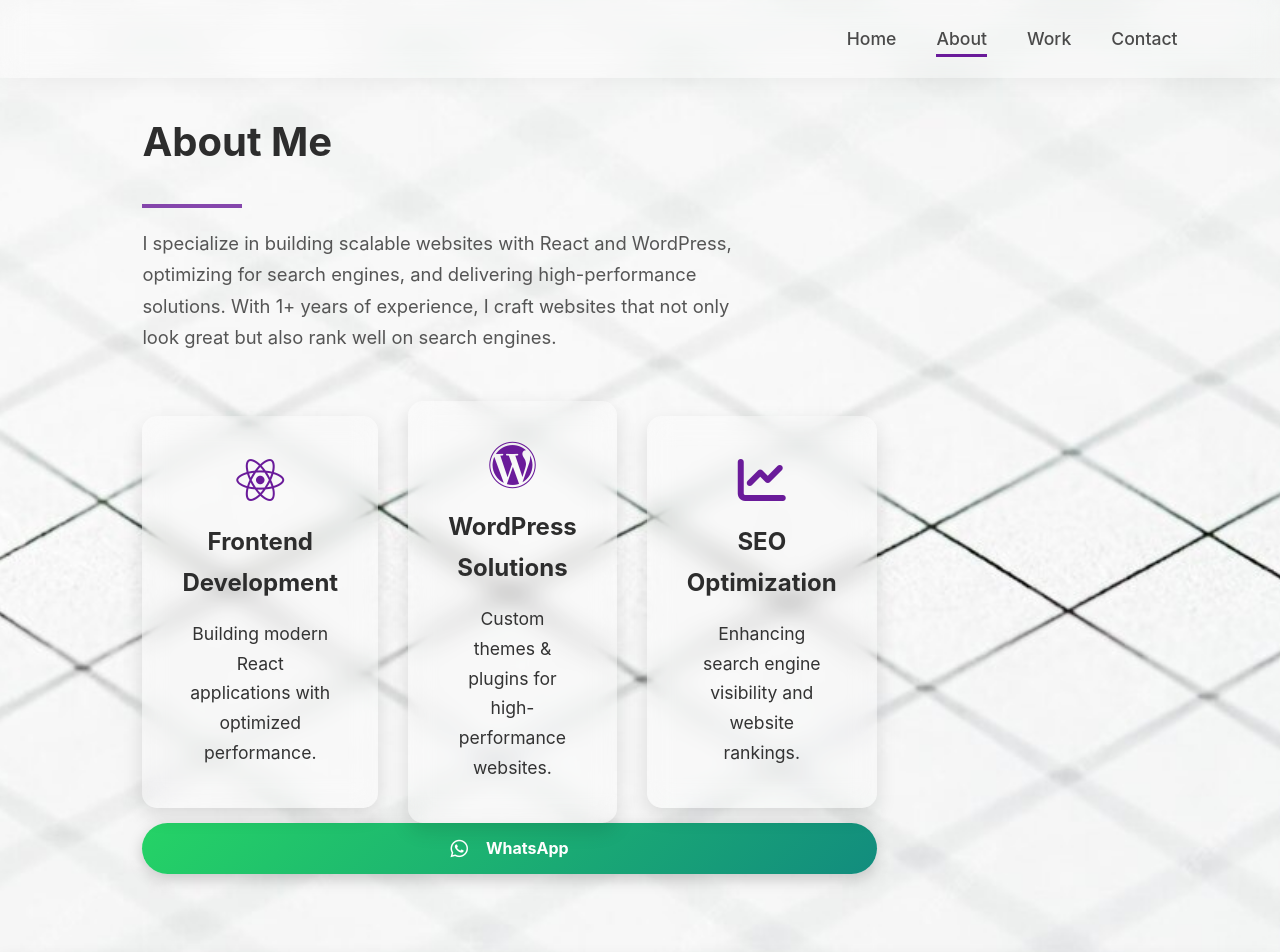
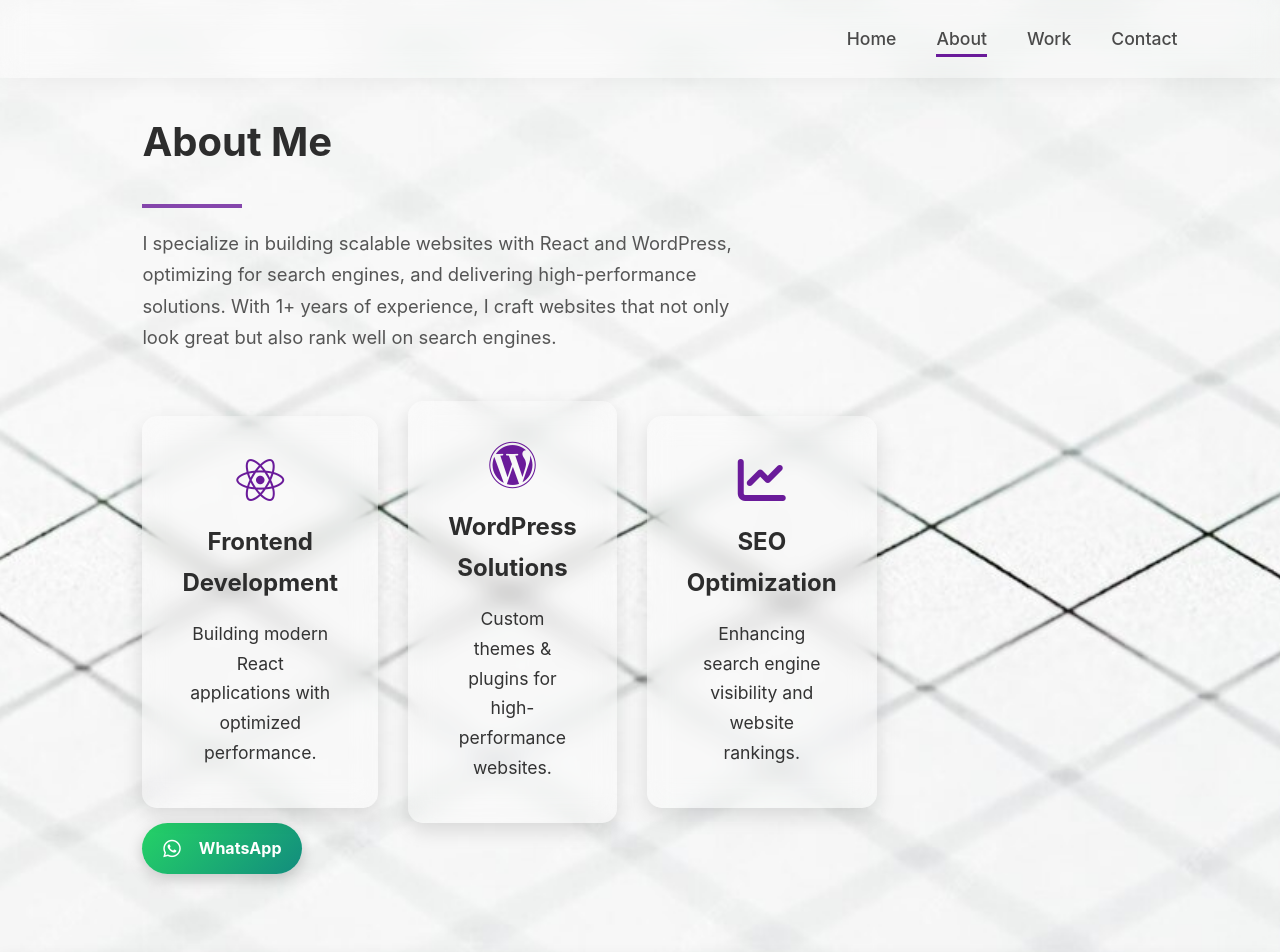
Before and after one commit to thekashifrehman/portfolio, a plain HTML site: page about.html in a window 1280 px wide. Shown: the top 952 px of the page. Drawn offline with Linux system fonts and the light colour scheme.

Commit message:
Updated about.html

```diff
--- a/about.html
+++ b/about.html
@@ -50,7 +50,7 @@
         </div>
 
         <!-- WhatsApp Contact Button -->
-        <a id="whatsappLink" class="cta whatsapp-btn">
+        <a id="whatsappLink" class="cta whatsapp-btn" style="width: 160px;">
           <i class="fab fa-whatsapp"></i> WhatsApp
         </a>
 
```
